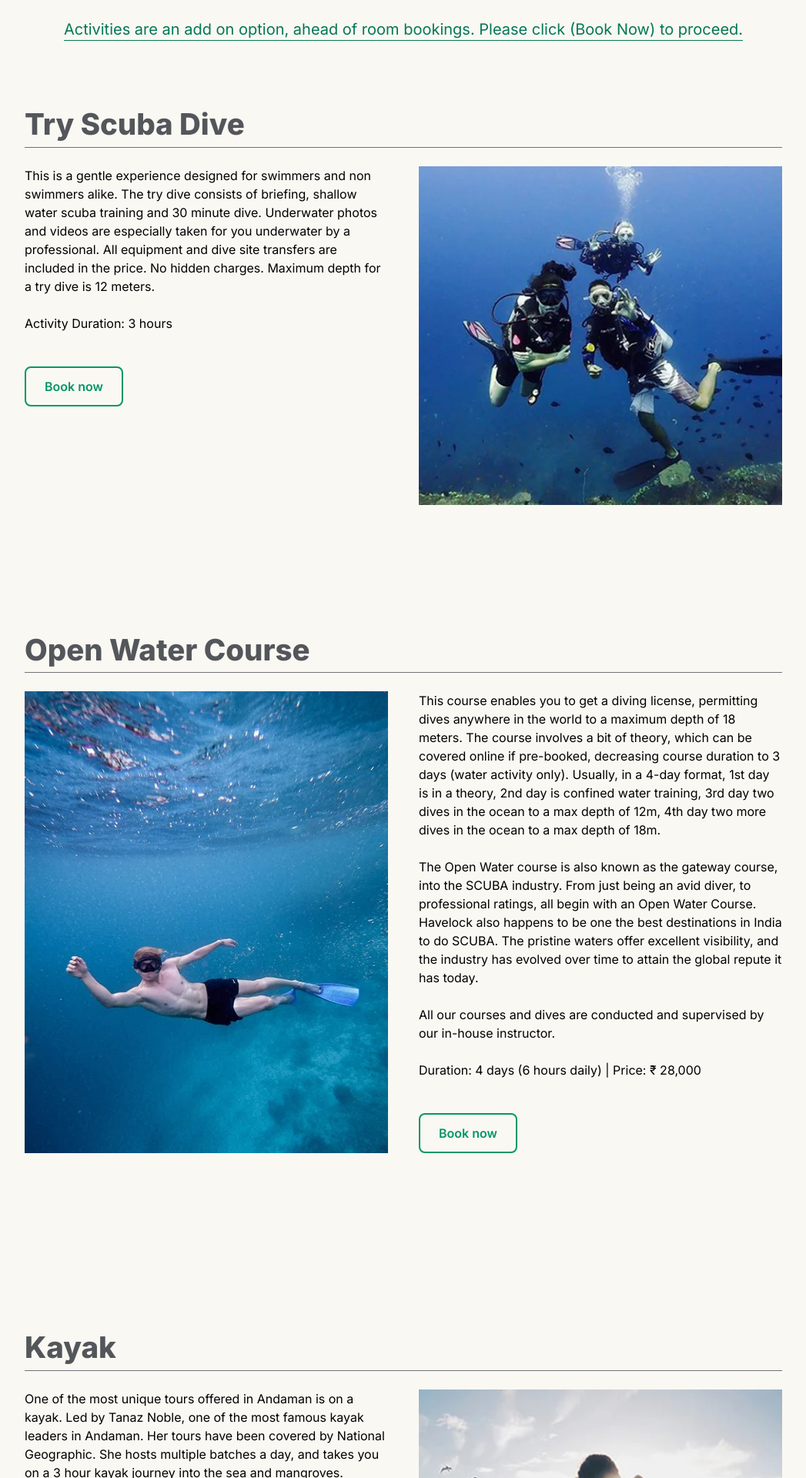
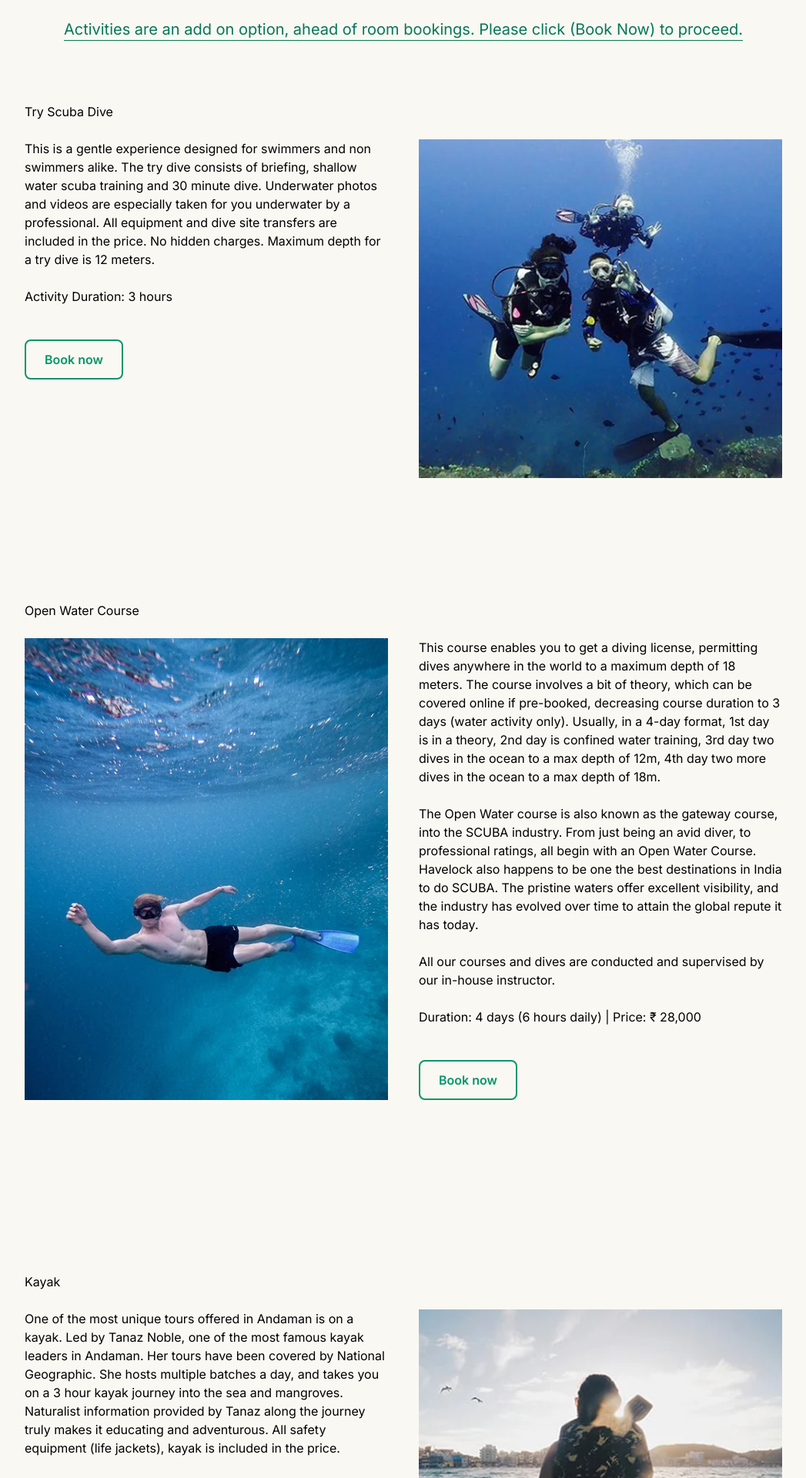
Before and after one commit to Anks2833/project_outback, a Next.js app: page /activities in a window 1280 px wide. Shown: the part 840-2760 px from the top of the page at 77% size, without its empty margins (116-1163 px from the left). Built offline with nearby package versions, Linux system fonts and the light colour scheme.

Commit message:
ninth commit

```diff
--- a/app/Components/Act_card.jsx
+++ b/app/Components/Act_card.jsx
@@ -13,11 +13,6 @@ const Act_card = () => {
             <div className="hidden sm:flex md:px-10 lg:px-32 my-20">
                 <div className="w-full text-black flex flex-col gap-6">
                     <h2
-                        className="w-full text-[3.5vw] sm:text-[3vw] font-extrabold text-[#53565A] border-b-[1px] border-b-zinc-500"
-                        initial={{ y: "30%", opacity: 0 }}
-                        whileInView={{ y: 0, opacity: 1 }}
-                        viewport={{ once: true }}
-                        transition={{ ease: [0.16, 1, 0.3, 1], duration: 0.8 }}
                     >
                         Try Scuba Dive
                     </h2>
--- a/app/Components/Act_card1.jsx
+++ b/app/Components/Act_card1.jsx
@@ -13,11 +13,6 @@ const Act_card1 = () => {
             <div className="hidden sm:flex md:px-10 lg:px-32 my-20">
                 <div className="w-full text-black flex flex-col gap-6">
                     <h2
-                        className="w-full text-[3.5vw] sm:text-[3vw] font-extrabold text-[#53565A] border-b-[1px] border-b-zinc-500"
-                        initial={{ y: "30%", opacity: 0 }}
-                        whileInView={{ y: 0, opacity: 1 }}
-                        viewport={{ once: true }}
-                        transition={{ ease: [0.16, 1, 0.3, 1], duration: 0.8 }}
                     >
                         Kayak
                     </h2>
--- a/app/Components/Page1_act.jsx
+++ b/app/Components/Page1_act.jsx
@@ -21,11 +21,6 @@ const Page1_act = () => {
             <div className="hidden sm:flex md:px-10 lg:px-32 my-20">
                 <div className="w-full text-black flex flex-col gap-6">
                     <h2
-                        className="w-full text-[3.5vw] sm:text-[3vw] font-extrabold text-[#53565A] border-b-[1px] border-b-zinc-500"
-                        initial={{ y: "30%", opacity: 0 }}
-                        whileInView={{ y: 0, opacity: 1 }}
-                        viewport={{ once: true }}
-                        transition={{ ease: [0.16, 1, 0.3, 1], duration: 0.8 }}
                     >
 
                         Open Water Course
--- a/app/about/page.jsx
+++ b/app/about/page.jsx
@@ -51,18 +51,10 @@ export default function About() {
         className="flex sm:flex md:px-10 lg:px-32 py-20 bg-[#FAF8F3] text-center sm:text-left"
       >
         <div
-          initial={{ y: "50%", opacity: 0 }}
-          whileInView={{ y: "0", opacity: 1 }}
-          viewport={{ once: true }}
           className="w-full text-black flex flex-col gap-6"
         >
           <div className='w-full flex px-8 sm:px-0'>
             <h2
-              className="w-full text-[6vw] sm:text-[3vw] font-extrabold text-[#53565A] underline sm:no-underline sm:border-b-[1px] sm:border-b-zinc-500"
-              initial={{ y: "30%", opacity: 0 }}
-              whileInView={{ y: 0, opacity: 1 }}
-              viewport={{ once: true }}
-              transition={{ ease: [0.16, 1, 0.3, 1], duration: 0.8 }}
             >
               Our Story
             </h2>
@@ -184,11 +176,6 @@ export default function About() {
 
           <div className='w-full flex px-8 sm:px-0'>
             <h2
-              className="w-full text-[5vw] sm:text-[3vw] font-extrabold text-[#53565A] underline sm:no-underline sm:border-b-[1px] sm:border-b-zinc-500"
-              initial={{ y: "30%", opacity: 0 }}
-              whileInView={{ y: 0, opacity: 1 }}
-              viewport={{ once: true }}
-              transition={{ ease: [0.16, 1, 0.3, 1], duration: 0.8 }}
             >
               400,000 Recycled Installations
             </h2>
--- a/app/activities/page.jsx
+++ b/app/activities/page.jsx
@@ -5,7 +5,6 @@ import Footer from "../Components/Footer"
 import Page1_act from "../Components/Page1_act"
 import LocomotiveScroll from 'locomotive-scroll';
 import { Lato } from 'next/font/google';
-import Link from "next/link";
 
 const lato = Lato({
     subsets: ['latin'],
@@ -28,19 +27,6 @@ const page = () => {
 
             </div>
 
-            {/* The scroll down text */}
-            {/* <motion.div
-                // ref={scrollRef}
-                // data-scroll
-                // data-scroll-speed="-.5"
-                initial={{ y: 0 }}
-                animate={{ y: "1.3vw" }}
-                transition={{ ease: [0.83, 0, 0.17, 1], duration: 1, repeat: Infinity, repeatType: "reverse" }}
-
-                className="absolute bottom-5 z-[10] w-full hidden sm:flex sm:justify-center text-white text-sm">
-                Scroll down
-            </motion.div> */}
-
             {/* THE ACTIVITIES TEXT */}
             <motion.div className="w-full flex justify-center absolute z-[2] top-[50%] left-[50%] -translate-x-[50%] -translate-y-[50%] overflow-hidden">
                 <motion.div
@@ -50,9 +36,6 @@ const page = () => {
                     className='flex text-[8vw] sm:text-[8vw] font-extrabold text-white origin-left'
                 >
                     <h1
-                        initial={{ y: "80%", opacity: 0 }}
-                        whileInView={{ y: 0, opacity: 1 }}
-                        transition={{ delay: 0.25 }}
                         className={`text-[12vw] sm:text-[6vw] font-extrabold text-white ${lato.className}`}>ACTIVITIES</h1>
                 </motion.div>
             </motion.div>
--- a/app/cafe/page.jsx
+++ b/app/cafe/page.jsx
@@ -132,9 +132,6 @@ const page = () => {
           className='flex text-[8vw] sm:text-[8vw] font-extrabold text-white origin-left'
         >
           <h1
-            initial={{ y: "80%", opacity: 0 }}
-            whileInView={{ y: 0, opacity: 1 }}
-            transition={{ delay: 0.25 }}
             className={`text-[10vw] sm:text-[6vw] font-extrabold text-white ${lato.className}`}>CAFÉ SALTWATER</h1>
         </motion.div>
       </motion.div>
--- a/app/contact/page.jsx
+++ b/app/contact/page.jsx
@@ -37,9 +37,6 @@ const page = () => {
           className='flex text-[8vw] lg:text-[8vw] font-extrabold text-white origin-left'
         >
           <h1
-            initial={{ y: "80%", opacity: 0 }}
-            whileInView={{ y: 0, opacity: 1 }}
-            transition={{ delay: 0.25 }}
             className={`text-[12vw] lg:text-[6vw] font-extrabold text-white ${lato.className}`}>Contact</h1>
         </motion.div>
       </motion.div>
--- a/app/layout.jsx
+++ b/app/layout.jsx
@@ -12,7 +12,7 @@ export const metadata = {
 
 export default function RootLayout({ children }) {
   return (
-    <html lang="en" suppressHydrationWarning={true}>
+    <html lang="en">
 
       <body className={inter.className}>
         <Navbar />
```
